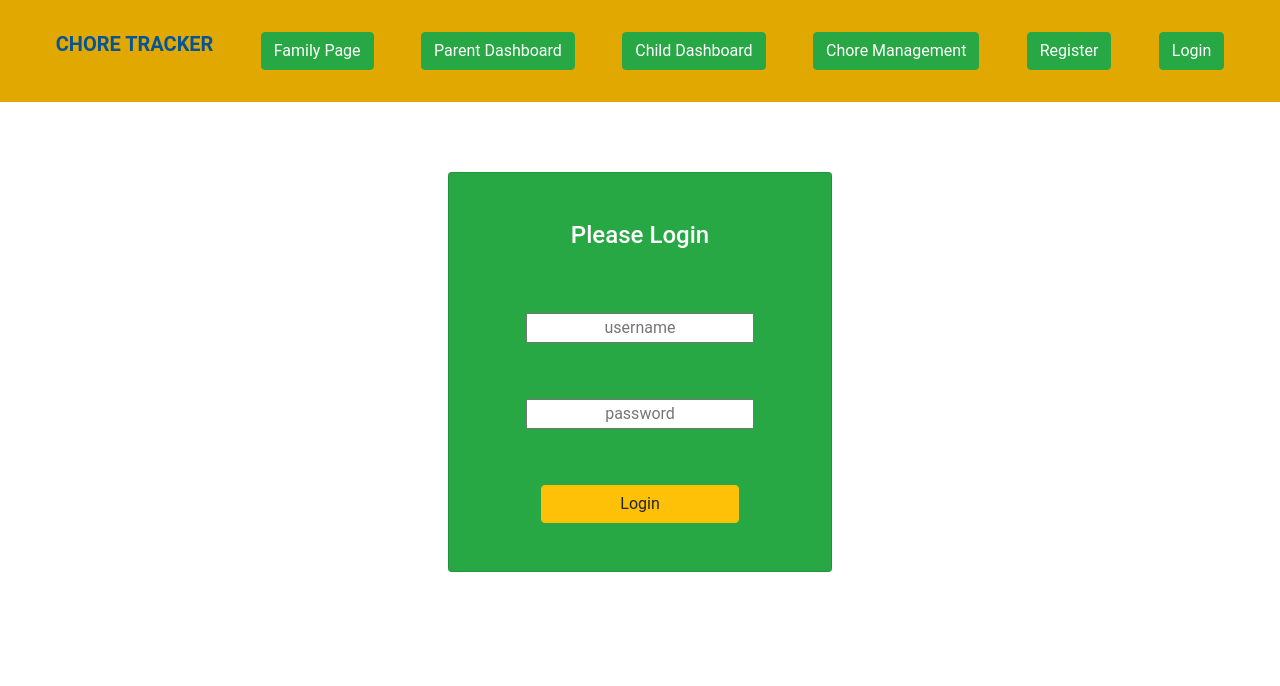
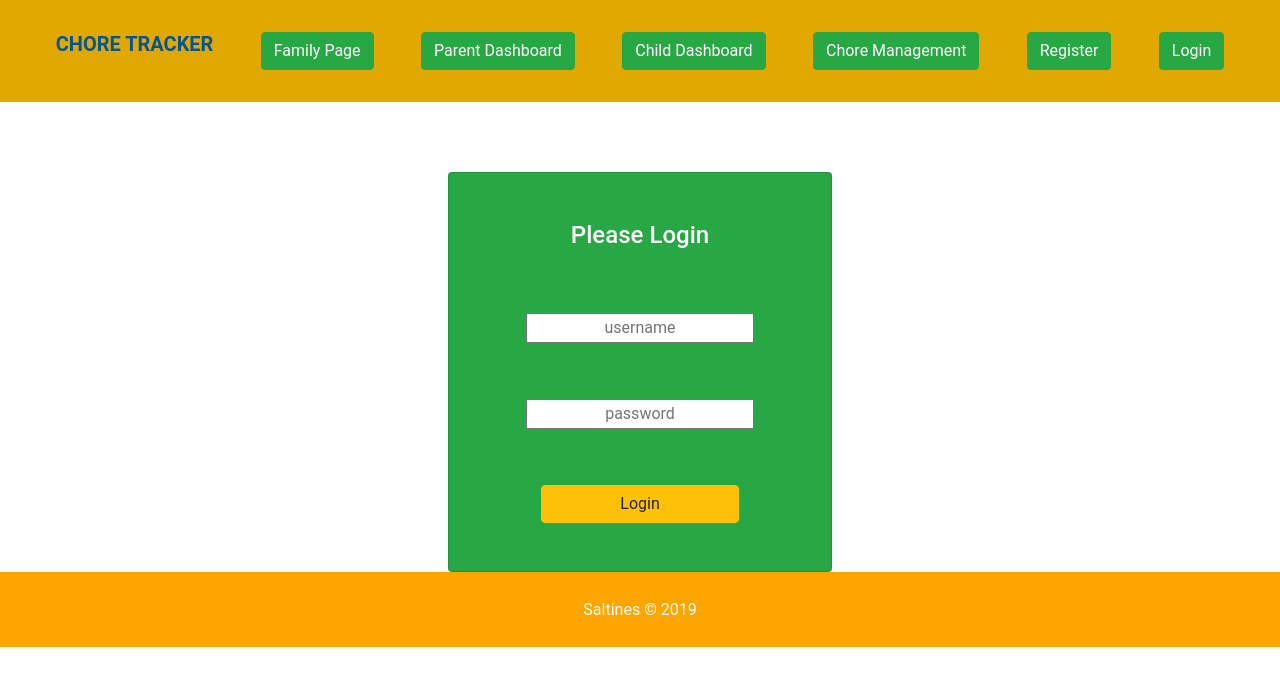
Before and after one commit to Build-Week-Home-Chore-Tracker/FE, a React (Create React App) app in the folder home-chore-tracker/: page /Signin in a window 1280 px wide. Shown: the top 686 px of the page. Built offline with nearby package versions, Linux system fonts and the light colour scheme.

Commit message:
Add footer

```diff
--- a/home-chore-tracker/src/App.css
+++ b/home-chore-tracker/src/App.css
@@ -106,3 +106,10 @@ hr{
   margin-bottom: 40px;
 
 }
+
+
+footer{
+  background-color:orange;
+  padding: 2%;
+  color: #ffffff;
+}
--- a/home-chore-tracker/src/App.js
+++ b/home-chore-tracker/src/App.js
@@ -11,6 +11,7 @@ import SignIn from './Components/SignIn';
 import SignUp from './Components/SignUp';
 import FamilyPage from './Components/FamilyPage';
 import ManageChoresPage from './Components/ManageChoresPage'
+import Footer from './Components/Footer'
 
 
 
@@ -19,7 +20,7 @@ function App() {
     <div className="App">
       <Router>
         <Header />
-    <Switch>
+        <Switch>
 
           <Route exact path="/" component={SignUp} />
           <Route path="/signin" component={SignIn} />
@@ -30,7 +31,8 @@ function App() {
           <PrivateRoute exact path="/ChildTaskList" component={ChildTaskList} />
           <PrivateRoute exact path="/ParentTaskList" component={ParentTaskList} />
           <PrivateRoute exact path="/ManageChores" component={ManageChoresPage} />
- </Switch>
+        </Switch>
+        <Footer />
       </Router>
     </div>
   );
--- /dev/null
+++ b/home-chore-tracker/src/Components/footer.js
@@ -0,0 +1,9 @@
+import React from "react"
+
+function Footer() {
+    return (
+        <footer>Saltines © 2019</footer>
+    )
+}
+
+export default Footer;
```
